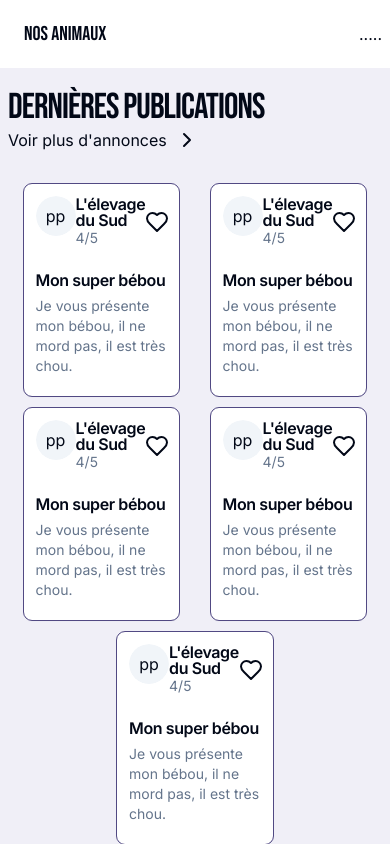
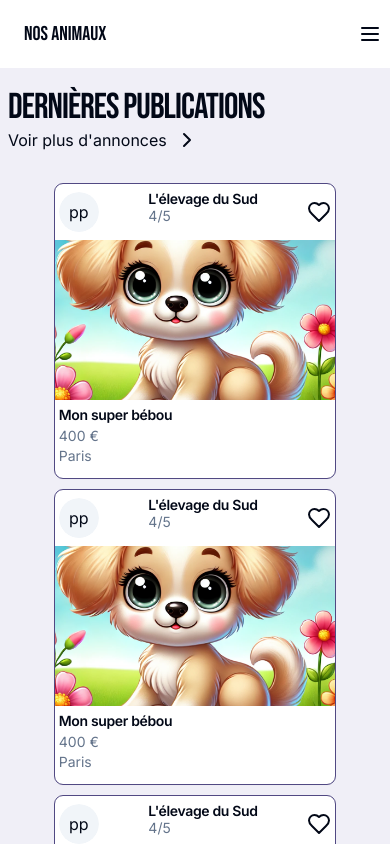
Before and after one commit to EmyLD/pets-app, a Next.js app: page / in a window 390 px wide. Shown: the top 844 px of the page. Built offline with nearby package versions, Linux system fonts and the light colour scheme.

Commit message:
add responsive mobile layout. Ok for now.

```diff
--- a/app/layout.tsx
+++ b/app/layout.tsx
@@ -6,8 +6,9 @@ import Header from "@/components/header/Header";
 const inter = Inter({ subsets: ["latin"] });
 
 export const metadata: Metadata = {
-  title: "Create Next App",
-  description: "Generated by create next app",
+  title: "Trouver votre compagnon",
+  description:
+    "Plateforme qui centralise toutes les étapes concernant l'adoption d'un animal.",
 };
 
 export default function RootLayout({
@@ -16,10 +17,12 @@ export default function RootLayout({
   children: React.ReactNode;
 }>) {
   return (
-    <html lang="en">
+    <html lang="fr">
       <body className={`${inter.className}`}>
         <Header />
-        <main className=" bg-indigo-light grid-cols-12">{children}</main>
+        <main className="bg-indigo-light flex flex-col min-h-screen max-h-auto justify-between">
+          {children}
+        </main>
       </body>
     </html>
   );
--- a/app/page.tsx
+++ b/app/page.tsx
@@ -6,14 +6,14 @@ import { ReactElement } from "react";
 export default function Home(): ReactElement {
   return (
     <section id="publication-section" className="grid grid-cols-12 py-5 px-2">
-      <div className="max-h-32  min-h-24  col-start-1 col-span-full md:col-span-11 md:col-start-2 md:grid-cols-2 md:items-center">
+      <div className="max-h-32  min-h-24  col-start-1 col-span-full md:col-span-10 md:col-start-2 md:grid md:grid-cols-2 md:items-center">
         <H2 className="text-4xl md:text-6xl">Dernières publications</H2>
         <a className="flex gap-2 md:items-center md:justify-end">
           Voir plus d'annonces <ChevronRight />
         </a>
       </div>
 
-      <div className="pub-container gap-y-3 md:col-start-2 col-span-full flex flex-wrap w-full justify-around items-center">
+      <div className="pub-container gap-y-3 md:col-start-2 col-span-full  md:col-span-10 flex flex-wrap w-full justify-around items-center">
         <Publication
           avatarDesc="pp"
           avatarImg=""
@@ -22,6 +22,8 @@ export default function Home(): ReactElement {
           name="L'élevage du Sud"
           rating="4/5"
           description="Je vous présente mon bébou, il ne mord pas, il est très chou."
+          price={400}
+          city="Paris"
         />
         <Publication
           avatarDesc="pp"
@@ -31,6 +33,8 @@ export default function Home(): ReactElement {
           name="L'élevage du Sud"
           rating="4/5"
           description="Je vous présente mon bébou, il ne mord pas, il est très chou."
+          price={400}
+          city="Paris"
         />
         <Publication
           avatarDesc="pp"
@@ -40,6 +44,8 @@ export default function Home(): ReactElement {
           name="L'élevage du Sud"
           rating="4/5"
           description="Je vous présente mon bébou, il ne mord pas, il est très chou."
+          price={400}
+          city="Paris"
         />
         <Publication
           avatarDesc="pp"
@@ -49,6 +55,8 @@ export default function Home(): ReactElement {
           name="L'élevage du Sud"
           rating="4/5"
           description="Je vous présente mon bébou, il ne mord pas, il est très chou."
+          price={400}
+          city="Paris"
         />
         <Publication
           avatarDesc="pp"
@@ -58,6 +66,8 @@ export default function Home(): ReactElement {
           name="L'élevage du Sud"
           rating="4/5"
           description="Je vous présente mon bébou, il ne mord pas, il est très chou."
+          price={400}
+          city="Paris"
         />
       </div>
     </section>
--- a/components/header/Header.tsx
+++ b/components/header/Header.tsx
@@ -2,7 +2,8 @@
 
 import { useMediaQuery } from "@/hooks/use-media-query";
 import { Drawer, DrawerContent, DrawerTrigger } from "@/components/ui/drawer";
-import Menu from "./Menu";
+import MainMenu from "./MainMenu";
+import { Menu } from "lucide-react";
 import Logo from "./Logo";
 
 export default function Header() {
@@ -13,13 +14,15 @@ export default function Header() {
       <header className=" flex justify-between items-center px-2 py-1 w-full">
         <Logo />
         {isDesktop ? (
-          <Menu />
+          <MainMenu />
         ) : (
           <>
             <Drawer>
-              <DrawerTrigger>.....</DrawerTrigger>
+              <DrawerTrigger>
+                <Menu />
+              </DrawerTrigger>
               <DrawerContent>
-                <Menu />
+                <MainMenu />
               </DrawerContent>
             </Drawer>
           </>
--- a/components/publication/Publication.tsx
+++ b/components/publication/Publication.tsx
@@ -1,3 +1,5 @@
+"use client";
+
 import {
   Card,
   CardContent,
@@ -9,6 +11,7 @@ import {
 import { Avatar, AvatarFallback, AvatarImage } from "@/components/ui/avatar";
 import Image from "next/image";
 import { Heart } from "lucide-react";
+import { useMediaQuery } from "@/hooks/use-media-query";
 
 type Props = {
   avatarImg: string;
@@ -18,41 +21,45 @@ type Props = {
   petImg: string;
   title: string;
   description: string;
-};
-
-Publication.defaultProps = {
-  imageUrl: "", // Valeur par défaut pour imageUrl si aucune n'est fournie
+  price: number;
+  city: string;
 };
 
 export default function Publication({ ...props }: Props): React.ReactElement {
+  const isDesktop = useMediaQuery("(min-width: 768px)");
   return (
-    <Card className="w-5/12 md:w-2/12">
-      <CardHeader className="flex justify-between">
+    <Card className="w-9/12 md:w-2/12">
+      <CardHeader className="justify-between md:flex md:justify-between">
         <Avatar className="">
           <AvatarImage src={props.avatarImg} />
           <AvatarFallback>{props.avatarDesc}</AvatarFallback>
         </Avatar>
-        <section className="">
+
+        <section>
           <CardTitle>{props.name}</CardTitle>
           <CardDescription>{props.rating}</CardDescription>
         </section>
-        <button className="">
+        <button>
           <Heart />
         </button>
       </CardHeader>
-      <CardContent className="relative">
+      <CardContent className="relative min-h-40 ">
         <Image
           src={props.petImg}
           fill={true}
           alt="blabla"
           priority={true}
-          sizes=" (max-width: 768px) 50vw, (max-width: 1200px) 50vw"
-          className="w-full"
+          sizes=" (max-width: 768px, (max-width: 1200px) 50vw"
+          className="w-full object-cover"
         />
       </CardContent>
       <CardFooter>
         <CardTitle>{props.title}</CardTitle>
-        <CardDescription className="py-2">{props.description}</CardDescription>
+        <CardDescription className="py-1 md:py-2">
+          <p>{isDesktop && props.description}</p>
+          <p>{props.price} €</p>
+          <p>{props.city}</p>
+        </CardDescription>
       </CardFooter>
     </Card>
   );
--- a/components/ui/card.tsx
+++ b/components/ui/card.tsx
@@ -21,7 +21,11 @@ const CardHeader = React.forwardRef<
   HTMLDivElement,
   React.HTMLAttributes<HTMLDivElement>
 >(({ className, ...props }, ref) => (
-  <div ref={ref} className={cn("flex p-3  ", className)} {...props} />
+  <div
+    ref={ref}
+    className={cn("flex py-2 px-1 md:p-3  ", className)}
+    {...props}
+  />
 ));
 CardHeader.displayName = "CardHeader";
 
@@ -32,7 +36,7 @@ const CardTitle = React.forwardRef<
   <h3
     ref={ref}
     className={cn(
-      "text-1xl font-semibold leading-none tracking-tight",
+      "text-sm md:tex-2xl font-semibold leading-none tracking-tight",
       className
     )}
     {...props}
@@ -64,7 +68,11 @@ const CardFooter = React.forwardRef<
   HTMLDivElement,
   React.HTMLAttributes<HTMLDivElement>
 >(({ className, ...props }, ref) => (
-  <div ref={ref} className={cn("flex flex-col p-3", className)} {...props} />
+  <div
+    ref={ref}
+    className={cn("flex flex-col py-2 px-1 md:p-3", className)}
+    {...props}
+  />
 ));
 CardFooter.displayName = "CardFooter";
 
```
Also changed, not shown: app/globals.css (indentation only), components/header/MainMenu.tsx (renamed from components/header/Menu.tsx).
